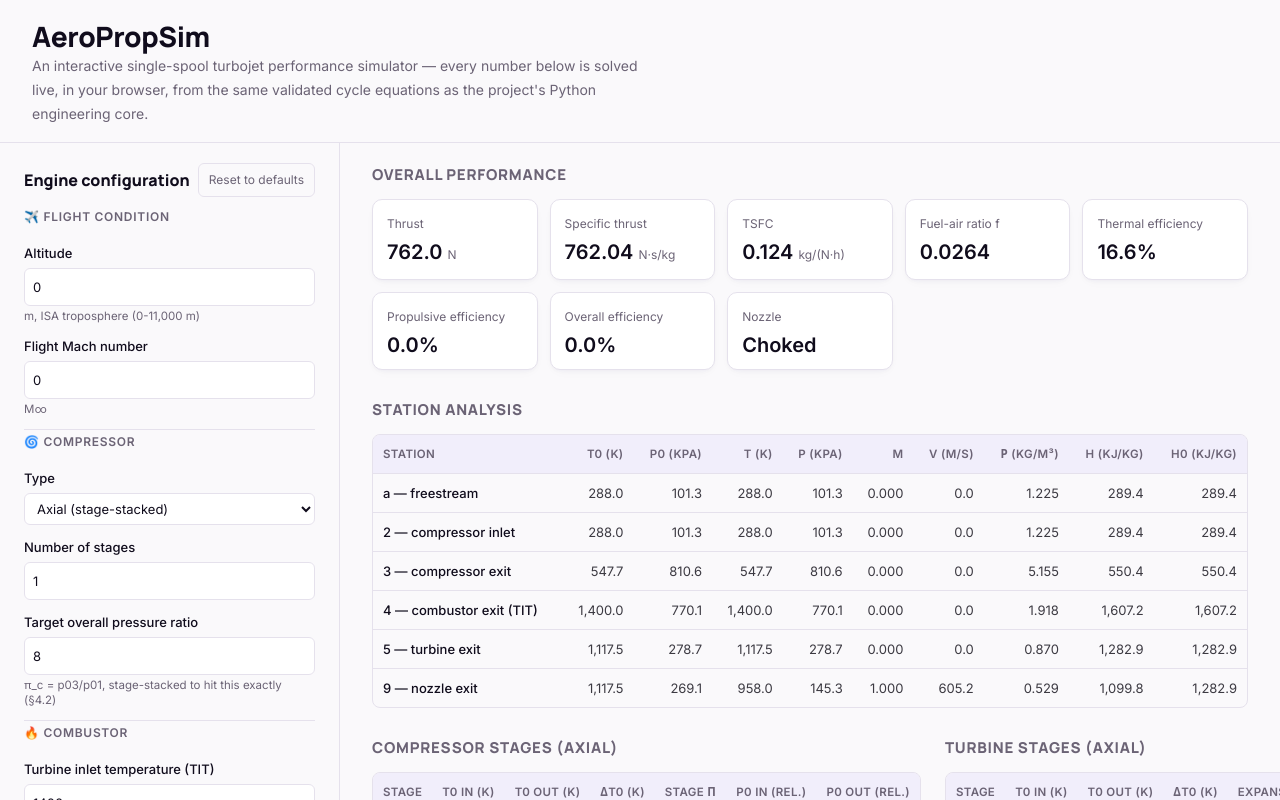
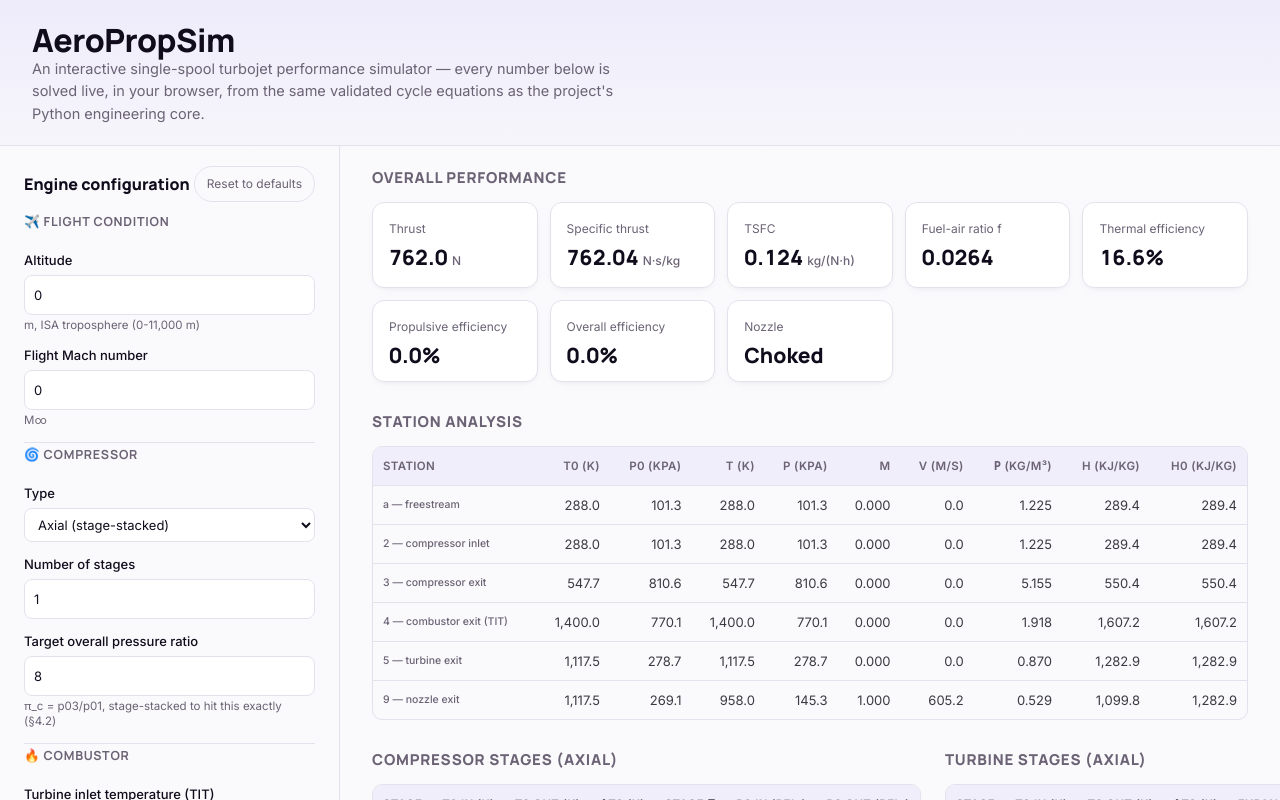
Before and after one commit to falgunitripathi/aeropropsim, a React (Vite) app in the folder web/: page / in a window 1280 px wide. Shown: the top 800 px of the page. Built offline with nearby package versions, Linux system fonts and the light colour scheme.

Commit message:
Update App.css

```diff
--- a/web/src/App.css
+++ b/web/src/App.css
@@ -5,21 +5,23 @@
 }
 
 .app-header {
-  padding: 24px 32px 16px;
+  padding: 28px 32px 20px;
   border-bottom: 1px solid var(--border);
+  background: linear-gradient(180deg, var(--accent-bg), transparent 140%);
 }
 
 .app-header h1 {
   margin: 0 0 6px;
-  font-size: 28px;
-  letter-spacing: -0.4px;
+  font-size: 32px;
+  letter-spacing: -0.5px;
 }
 
 .app-subtitle {
   margin: 0;
-  max-width: 72ch;
+  max-width: 68ch;
   color: var(--text-muted);
-  font-size: 14px;
+  font-size: 14.5px;
+  line-height: 1.55;
 }
 
 .app-main {
@@ -72,11 +74,12 @@
 .reset-button {
   background: none;
   border: 1px solid var(--border);
-  border-radius: 6px;
-  padding: 4px 10px;
+  border-radius: 999px;
+  padding: 5px 12px;
   font-size: 12px;
   cursor: pointer;
   color: var(--text-muted);
+  transition: border-color 0.15s, color 0.15s;
 }
 
 .reset-button:hover {
@@ -87,7 +90,7 @@
 .config-section {
   border: none;
   border-bottom: 1px solid var(--border);
-  padding: 12px 0;
+  padding: 14px 0;
   margin: 0;
   display: flex;
   flex-direction: column;
@@ -95,12 +98,13 @@
 }
 
 .config-section legend {
-  font-size: 12px;
-  font-weight: 600;
+  font-size: 12.5px;
+  font-weight: 700;
   text-transform: uppercase;
   letter-spacing: 0.06em;
   color: var(--text-muted);
   padding: 0;
+  font-family: var(--display);
 }
 
 .config-section.advanced {
@@ -112,10 +116,11 @@
   border: none;
   padding: 0;
   font: inherit;
-  font-weight: 600;
+  font-weight: 700;
   text-transform: uppercase;
   letter-spacing: 0.06em;
-  font-size: 12px;
+  font-size: 12.5px;
+  font-family: var(--display);
   color: var(--text-muted);
   cursor: pointer;
 }
@@ -157,17 +162,19 @@
 
 .field input,
 .field select {
-  padding: 6px 8px;
-  border-radius: 6px;
+  padding: 7px 9px;
+  border-radius: 8px;
   border: 1px solid var(--border);
   background: var(--bg-panel);
   color: var(--text-h);
+  transition: border-color 0.15s, box-shadow 0.15s;
 }
 
 .field input:focus,
 .field select:focus {
-  outline: 2px solid var(--accent);
-  outline-offset: 1px;
+  outline: none;
+  border-color: var(--accent);
+  box-shadow: 0 0 0 3px var(--accent-bg);
 }
 
 .field input:disabled,
@@ -192,6 +199,7 @@
   letter-spacing: 0.05em;
   color: var(--text-muted);
   margin: 0 0 12px;
+  font-family: var(--display);
 }
 
 .section-note {
@@ -204,12 +212,27 @@
   background: var(--error-bg);
   border: 1px solid var(--error-border);
   color: var(--error-text);
-  border-radius: 8px;
-  padding: 16px 18px;
+  border-radius: 14px;
+  padding: 20px 22px;
+  display: flex;
+  align-items: flex-start;
+  gap: 14px;
+  max-width: 60ch;
+}
+
+.error-icon {
+  font-size: 28px;
+  line-height: 1;
+}
+
+.error-banner strong {
+  font-family: var(--display);
+  font-size: 16px;
 }
 
 .error-banner p {
   margin: 6px 0 0;
+  line-height: 1.5;
 }
 
 .performance-summary {
@@ -221,8 +244,8 @@
 .perf-card {
   background: var(--bg-panel);
   border: 1px solid var(--border);
-  border-radius: 10px;
-  padding: 12px 14px;
+  border-radius: 12px;
+  padding: 14px 16px;
   display: flex;
   flex-direction: column;
   gap: 4px;
@@ -235,21 +258,24 @@
 }
 
 .perf-value {
-  font-size: 20px;
-  font-weight: 600;
+  font-size: 21px;
+  font-weight: 800;
+  font-family: var(--display);
   color: var(--text-h);
+  font-variant-numeric: tabular-nums;
 }
 
 .perf-value small {
   font-size: 12px;
-  font-weight: 400;
+  font-weight: 500;
+  font-family: var(--sans);
   color: var(--text-muted);
 }
 
 .table-scroll {
   overflow-x: auto;
   border: 1px solid var(--border);
-  border-radius: 8px;
+  border-radius: 10px;
 }
 
 .station-table,
@@ -307,7 +333,7 @@
 .ts-diagram {
   background: var(--bg-panel);
   border: 1px solid var(--border);
-  border-radius: 10px;
+  border-radius: 12px;
   padding: 12px;
   max-width: 620px;
 }
@@ -335,3 +361,144 @@
   fill: var(--text-h);
   font-size: 11px;
 }
+
+/* --- Engine diagram --- */
+
+.engine-diagram {
+  background: var(--bg-panel);
+  border: 1px solid var(--border);
+  border-radius: 14px;
+  padding: 18px 18px 14px;
+  box-shadow: var(--shadow);
+  margin-bottom: 28px;
+}
+
+.engine-diagram-scroll {
+  overflow-x: auto;
+}
+
+.engine-diagram-svg {
+  display: block;
+  width: 100%;
+  min-width: 720px;
+  height: auto;
+}
+
+.ed-centerline {
+  stroke: var(--border);
+  stroke-width: 2;
+}
+
+.ed-guide {
+  stroke: var(--border);
+  stroke-width: 1;
+  stroke-dasharray: 3 4;
+}
+
+.ed-intake {
+  fill: var(--code-bg);
+  stroke: var(--text-muted);
+  stroke-width: 1.5;
+  transition: d 0.3s;
+}
+
+.ed-compressor {
+  fill: var(--ed-compressor);
+  stroke: none;
+  transition: fill 0.3s;
+}
+
+.ed-combustor {
+  fill: var(--error-bg);
+  stroke: var(--ed-flame);
+  stroke-width: 1.5;
+}
+
+.ed-flame {
+  fill: none;
+  stroke: var(--ed-flame);
+  stroke-width: 2.5;
+  stroke-linecap: round;
+}
+
+.ed-turbine {
+  fill: var(--ed-turbine);
+  stroke: none;
+  transition: fill 0.3s;
+}
+
+.ed-nozzle {
+  fill: var(--code-bg);
+  stroke: var(--text-muted);
+  stroke-width: 1.5;
+}
+
+.ed-spoke {
+  stroke: var(--bg-panel);
+  stroke-width: 2;
+}
+
+.ed-hub {
+  fill: var(--bg-panel);
+}
+
+.station-readouts {
+  position: relative;
+  width: 100%;
+  min-width: 720px;
+  height: 78px;
+  margin-top: 4px;
+}
+
+.station-readout {
+  position: absolute;
+  top: 0;
+  transform: translateX(-50%);
+  display: flex;
+  flex-direction: column;
+  align-items: center;
+  gap: 4px;
+}
+
+.station-dot {
+  width: 6px;
+  height: 6px;
+  border-radius: 50%;
+  background: var(--accent);
+}
+
+.station-card {
+  display: flex;
+  flex-direction: column;
+  align-items: center;
+  text-align: center;
+  line-height: 1.25;
+  white-space: nowrap;
+}
+
+.station-tag {
+  font-family: var(--mono);
+  font-size: 10.5px;
+  color: var(--accent);
+  font-weight: 600;
+}
+
+.station-name {
+  font-size: 10.5px;
+  color: var(--text-muted);
+}
+
+.station-num {
+  font-family: var(--display);
+  font-size: 13px;
+  font-weight: 700;
+  color: var(--text-h);
+  font-variant-numeric: tabular-nums;
+}
+
+.station-num-muted {
+  font-family: var(--sans);
+  font-size: 11px;
+  font-weight: 400;
+  color: var(--text-muted);
+}
```
